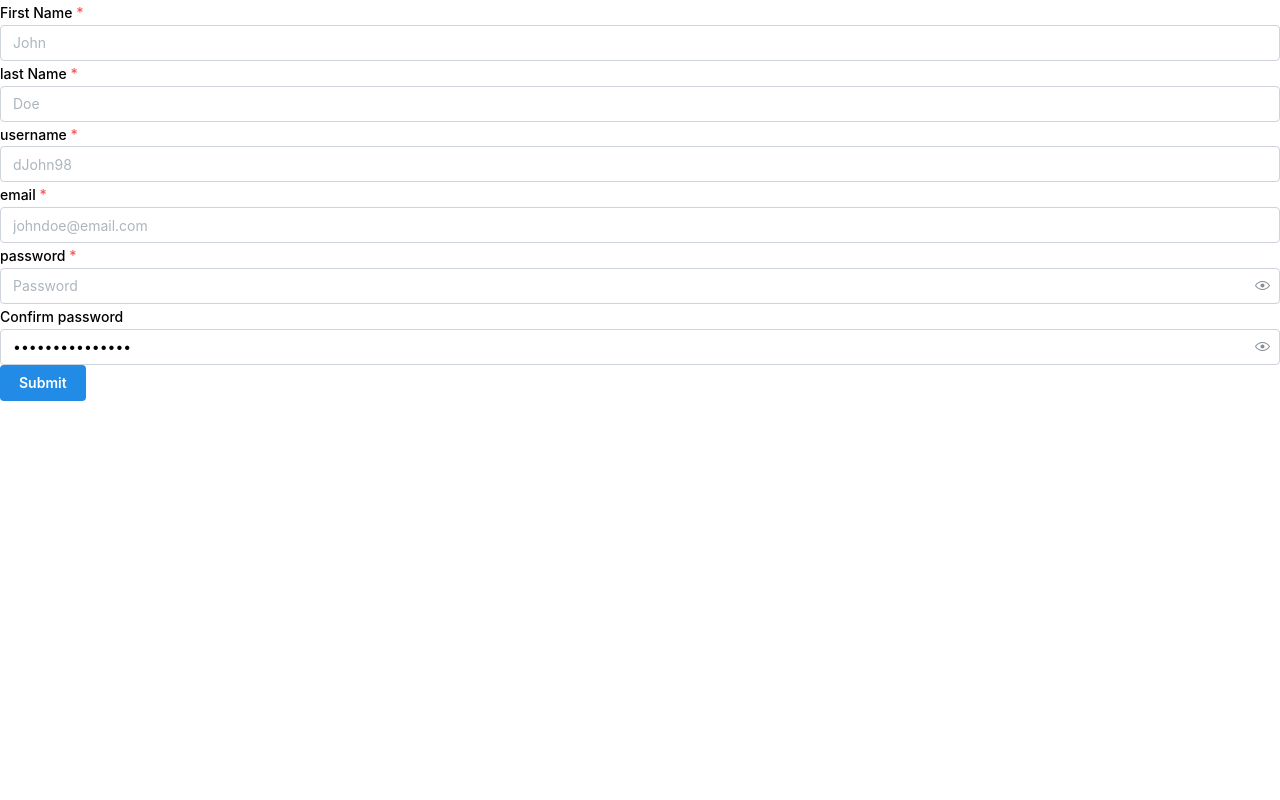
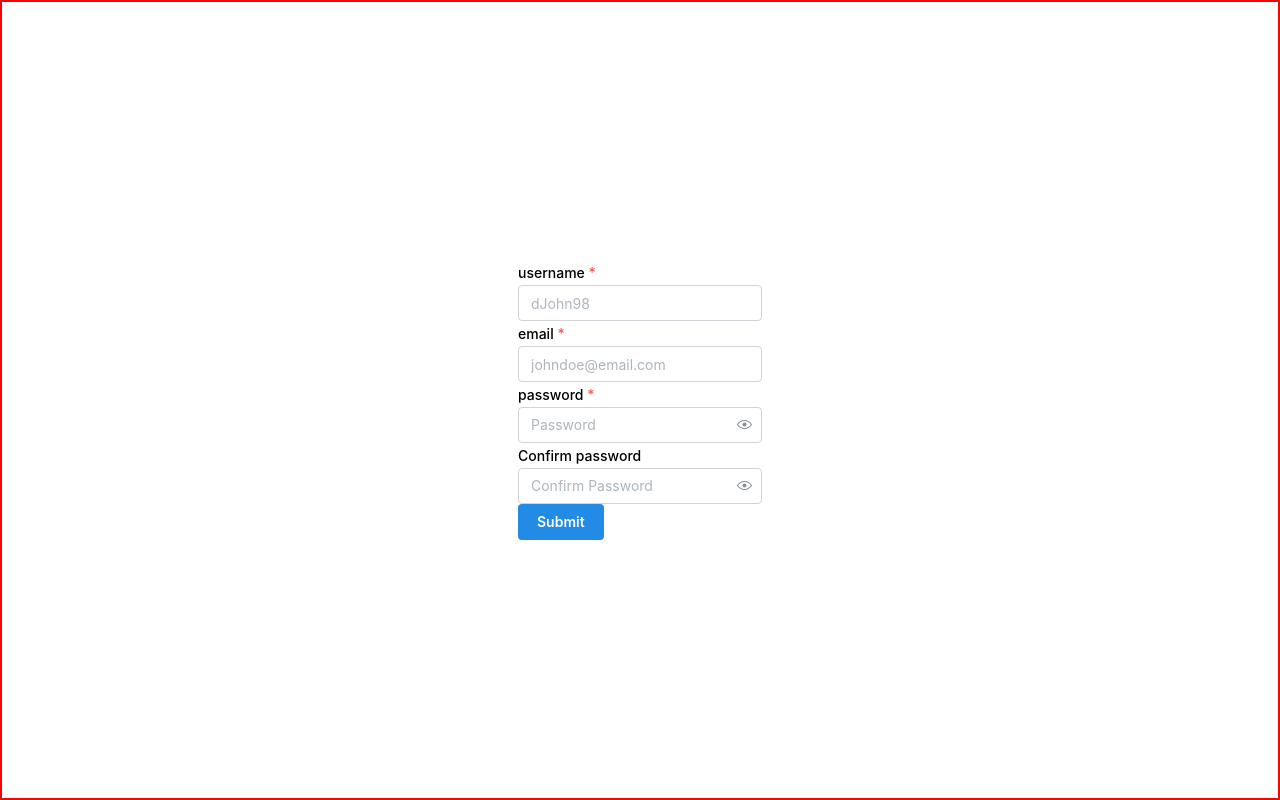
Before and after one commit to zbrandon98/tattooParlor, a Next.js app in the folder client/: page /register in a window 1280 px wide. Built offline with nearby package versions, Linux system fonts and the light colour scheme.

Commit message:
successfull registration request sent

```diff
--- a/client/src/app/register/Register.module.css
+++ b/client/src/app/register/Register.module.css
@@ -1,4 +1,7 @@
 .registerContainer {
     display: flex;
+    height: 100vh;
     border: 2px solid red;
+    justify-content: center;
+    align-items: center;
 }
--- /dev/null
+++ b/client/src/app/register/api/route.ts
@@ -0,0 +1,15 @@
+import { NextRequest, NextResponse } from "next/server";
+export async function GET() {
+    return new Response('nice');
+}
+
+
+
+export async function POST(request: NextRequest) {
+    const data = await request.json()
+    console.log('This is from server: ' + data.username)
+
+    return new NextResponse(JSON.stringify(data.username), {
+        status: 201,
+      });
+}
--- a/client/src/app/register/page.tsx
+++ b/client/src/app/register/page.tsx
@@ -1,75 +1,78 @@
 'use client';
 import { useForm } from '@mantine/form'
 import { Button, PasswordInput, TextInput } from '@mantine/core';
+import classes from './Register.module.css';
 import { FormEvent } from 'react';
 
+interface RegistrationForm {
+  username: string,
+  email: string,
+  password: string,
+  confirmPassword: string
+}
 export default function Register() {
 
-  const form = useForm({
+  const form = useForm<RegistrationForm>({
     mode: 'uncontrolled',
     initialValues: {
-      firstName: '',
-      lastName: '',
       username: '',
       email: '',
       password: '',
-      confirmPassword: 'notSamePassword',
+      confirmPassword: '',
     },
 
     validate: {
       email: (value) => (/^\S+@\S+$/.test(value) ? null : 'Invalid email'),
-      firstName: (name) => (name.length < 2 ? 'First name must be more than 1 character' : null),
-      lastName: (name) => (name.length < 2 ? 'Last name must be more than 1 character' : null),
       username: (username) => (username.length < 6 ? 'Username must be more than 5 characters': null),
       confirmPassword: (value, values) => (value !== values.password ? 'Passwords did not match' : null),
     }
   })
 
+  async function onSubmitForm(form: RegistrationForm) {
+    const body = JSON.stringify(form);
+    console.log('Initial log' + body);
+    const response = await fetch('http://localhost:3000/register/api', {
+      method: 'POST',
+      headers: {'Content-Type': 'application/json'},
+      body: JSON.stringify(form)
+    })
+
+    if (response.status === 201) {
+      const data = await response.json()
+      console.log('Successful status return' + data);
+    } else {
+      console.log('no bueno');
+    }
+
+  }
   return(
-    <form onSubmit={form.onSubmit((values) => {console.log(values)})}>
-      <TextInput
-        withAsterisk
-        label='First Name'
-        placeholder='John'
-        key={form.key('firstName')}
-        {...form.getInputProps('firstName')}
-      />
-      <TextInput
-        withAsterisk
-        label='last Name'
-        placeholder='Doe'
-        key={form.key('lastName')}
-        {...form.getInputProps('lastName')}
-      />
+    <div className={classes.registerContainer}>
+      <form onSubmit={form.onSubmit(onSubmitForm)}>
         <TextInput
           withAsterisk
           label='username'
           placeholder='dJohn98'
-        key={form.key('username')}
           {...form.getInputProps('username')}
         />
         <TextInput
           withAsterisk
           label='email'
           placeholder='johndoe@email.com'
-        key={form.key('email')}
           {...form.getInputProps('email')}
         />
         <PasswordInput
           withAsterisk
           label='password'
           placeholder='Password'
-        key={form.key('password')}
           {...form.getInputProps('password')}
         />
         <PasswordInput
             label="Confirm password"
             placeholder="Confirm Password"
-          key={form.key('confirmPassword')}
             {...form.getInputProps('confirmPassword')}
           />
         <Button type='submit'>Submit</Button>
       </form>
-
+    </div>
   )
 }
--- a/client/src/app/register/register.ts
+++ b/client/src/app/register/register.ts
@@ -0,0 +1,4 @@
+export async function register(formData: FormData) {
+    'use server';
+
+}
```
Lines whose indentation alone changed are shown as unchanged.
